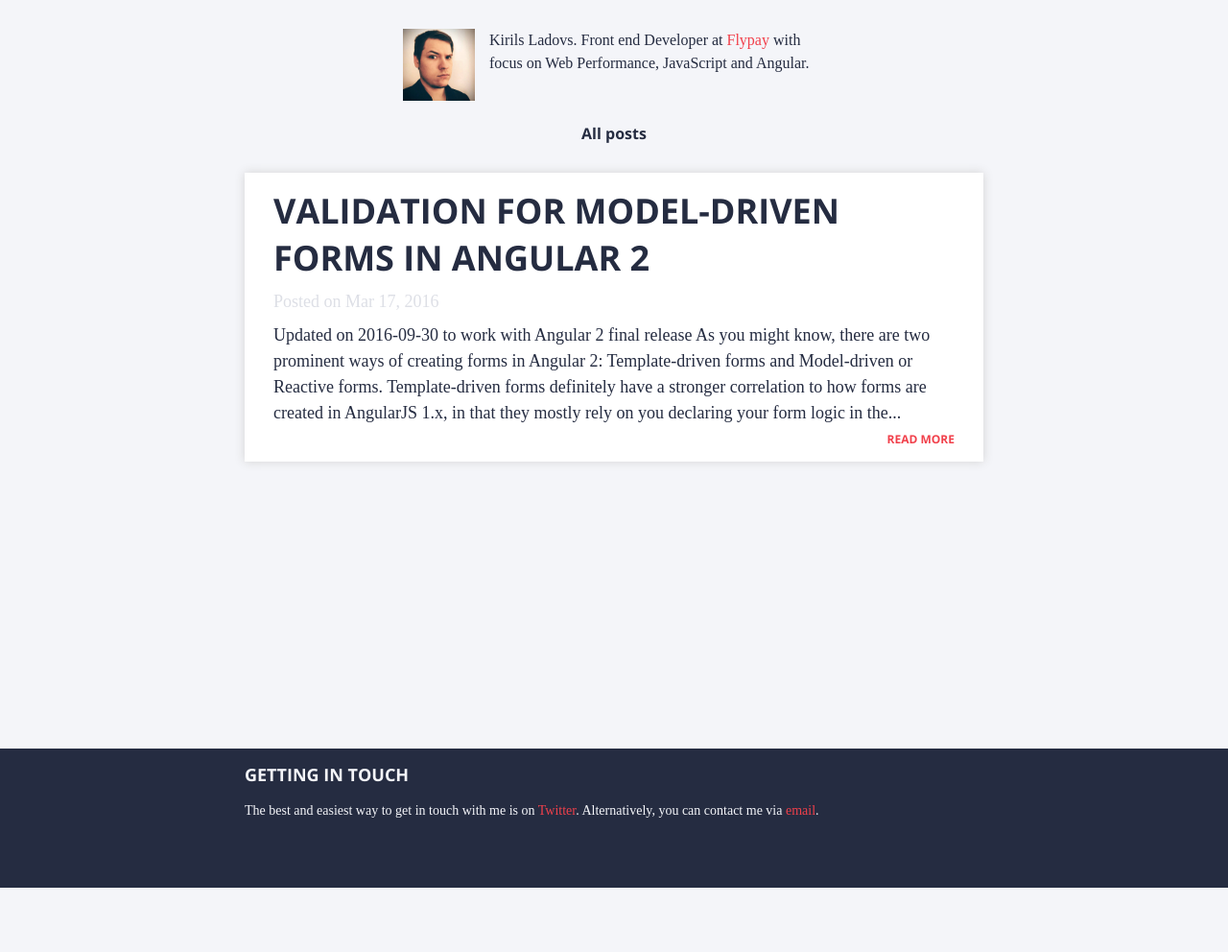
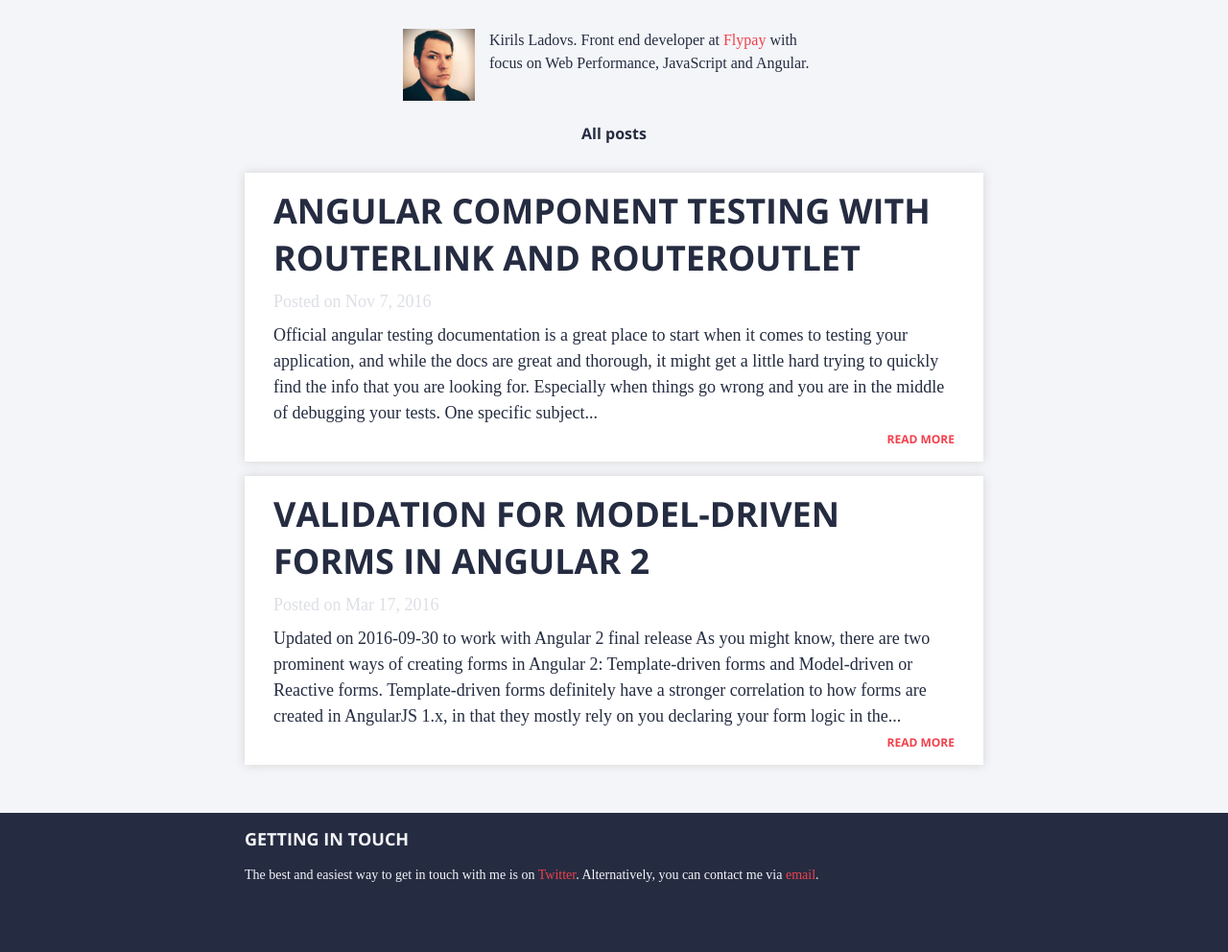
Before and after one commit to kirjai/deprecated-blog, a Jekyll site: the page built from index.html, in a window 1280 px wide. Shown: the whole page at 96% size. Built offline with Jekyll 4.4.1, drawn with Linux system fonts in a browser that asks for light colours; some web fonts are replaced; the list of posts is cut into pages by our own code; comment, search, counter and statistics services are not loaded; before the commit the page ends 925 px from its top, so only the background shows below that.

Commit message:
feat: component-testing-with-routerlink article

```diff
--- a/_includes/header.html
+++ b/_includes/header.html
@@ -4,7 +4,7 @@
       <img src="{{ site.url }}/assets/img/profile400.jpg">
     </div>
     <div class="column-2">
-      <p>Kirils Ladovs. Front end Developer at <a href="http://www.flypay.co.uk" target="_blank" class="accent">Flypay</a> with focus on Web Performance, JavaScript and Angular.</p>
+      <p>Kirils Ladovs. Front end developer at <a href="http://www.flypay.co.uk" target="_blank" class="accent">Flypay</a> with focus on Web Performance, JavaScript and Angular.</p>
       <a class="twitter-follow-button" href="https://twitter.com/kirjai" data-show-count="false">Follow @kirjai</a>
       <script>window.twttr=(function(d,s,id){var js,fjs=d.getElementsByTagName(s)[0],t=window.twttr||{};if(d.getElementById(id))return t;js=d.createElement(s);js.id=id;js.src="https://platform.twitter.com/widgets.js";fjs.parentNode.insertBefore(js,fjs);t._e=[];t.ready=function(f){t._e.push(f);};return t;}(document,"script","twitter-wjs"));</script>
     </div>
--- /dev/null
+++ b/_posts/2016-11-07-component-testing-with-routerlink.markdown
@@ -0,0 +1,54 @@
+---
+layout: post
+title:  "Angular component testing with routerLink and routerOutlet"
+permalink: /ng2-component-testing-routerlink-routeroutlet/
+date:   2016-11-07 12:00:00 +0000
+---
+
+<!--Those of us writing tests to go along with our awesome Angular 2 applications,
+were, most likely, extremely happy when the [official Angular testing documentation](https://angular.io/docs/ts/latest/guide/testing.html)
+has finally landed after much anticipation. The docs are excellent, extremely thorough and are a great read
+for everyone who is writing angular tests, I highly recommend setting some time aside and reading
+through them at some point. However, there is **a lot** of information on that page and it might
+be a little intimidating and I personally find that it might get a little hard trying to find
+exactly what you are looking for, especially when you are debugging the tests for your application.-->
+
+<!--Testing is a fairly complicated subject and there are a lot of ways you can test your app depending on
+how it is written, and so the official testing guide is trying to cover a lot of ground and explain a lot of
+different testing scenarios, which some times may lead to overcomplication.-->
+
+[Official angular testing documentation](https://angular.io/docs/ts/latest/guide/testing.html) is a great place to start when it comes to testing your application,
+and while the docs are great and thorough, it might get a little hard trying to quickly find the info that you are
+looking for. Especially when things go wrong and you are in the middle of debugging your tests.
+
+One specific subject that I found the docs to be slightly too clever on was testing components that use
+the `routerOutlet` and the `routerLink`.
+
+The problem manifests itself as the following error messages:
+
+`'router-outlet' is not a known element`
+
+and
+
+`Can't bind to 'routerLink' since it isn't a known property`
+
+The official documentation explains how you can [stub these two directives in your tests](https://angular.io/docs/ts/latest/guide/testing.html#!#router-outlet-component),
+which might be beneficial if you want to test the click events on an element with a
+`routerLink`. But more often these error messages prevent the component from rendering and running our
+other tests for said component. In which case, all you need to do is add the `RouterTestingModule` to your
+imports in the testing module configuration, like so:
+
+{% highlight javascript %}
+  <!-- app.component.spec.ts -->
+  import { RouterTestingModule } from '@angular/router/testing';
+
+  TestBed.configureTestingModule({
+    imports: [RouterTestingModule],
+    declarations: [AppComponent],
+  });
+
+{% endhighlight %}
+
+This solution still allows you to stub either of these directives in the future, if and when you need it.
+
+> You can find example application with the code above <a href="https://github.com/kirjai/blog-code-snippets/blob/master/testing-routerlink/src/app/app.component.spec.ts" target="_blank">here</a>
--- a/_sass/_layout.scss
+++ b/_sass/_layout.scss
@@ -181,6 +181,10 @@ body {
   p {
     margin: 20px 0;
   }
+
+  a {
+    text-decoration: underline;
+  }
 }
 
 .social {
```
